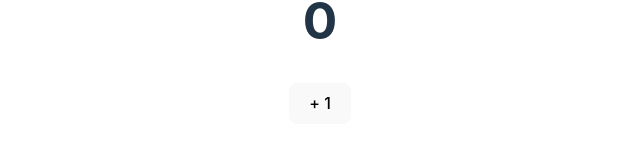
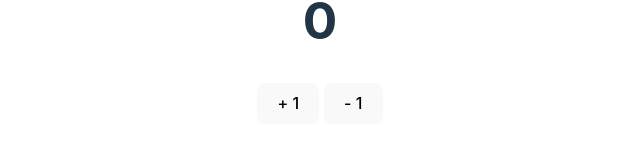
Before and after one commit to developing-jihye/REACT-Counter, a React (Vite) app: page / in a window 1280 px wide. Shown: the part 359-506 px from the top of the page, without its empty margins (320-960 px from the left). Built offline with nearby package versions, Linux system fonts and the light colour scheme.

Commit message:
감소 버튼 기능 활성화

```diff
--- a/src/App.tsx
+++ b/src/App.tsx
@@ -14,6 +14,15 @@ function App() {
       >
         + 1
       </button>
+      <span> </span>
+      <button
+        onClick={() => {
+          console.log("클릭 감지됨");
+          setCount(count - 1);
+        }}
+      >
+        - 1
+      </button>
     </div>
   );
 }
```
